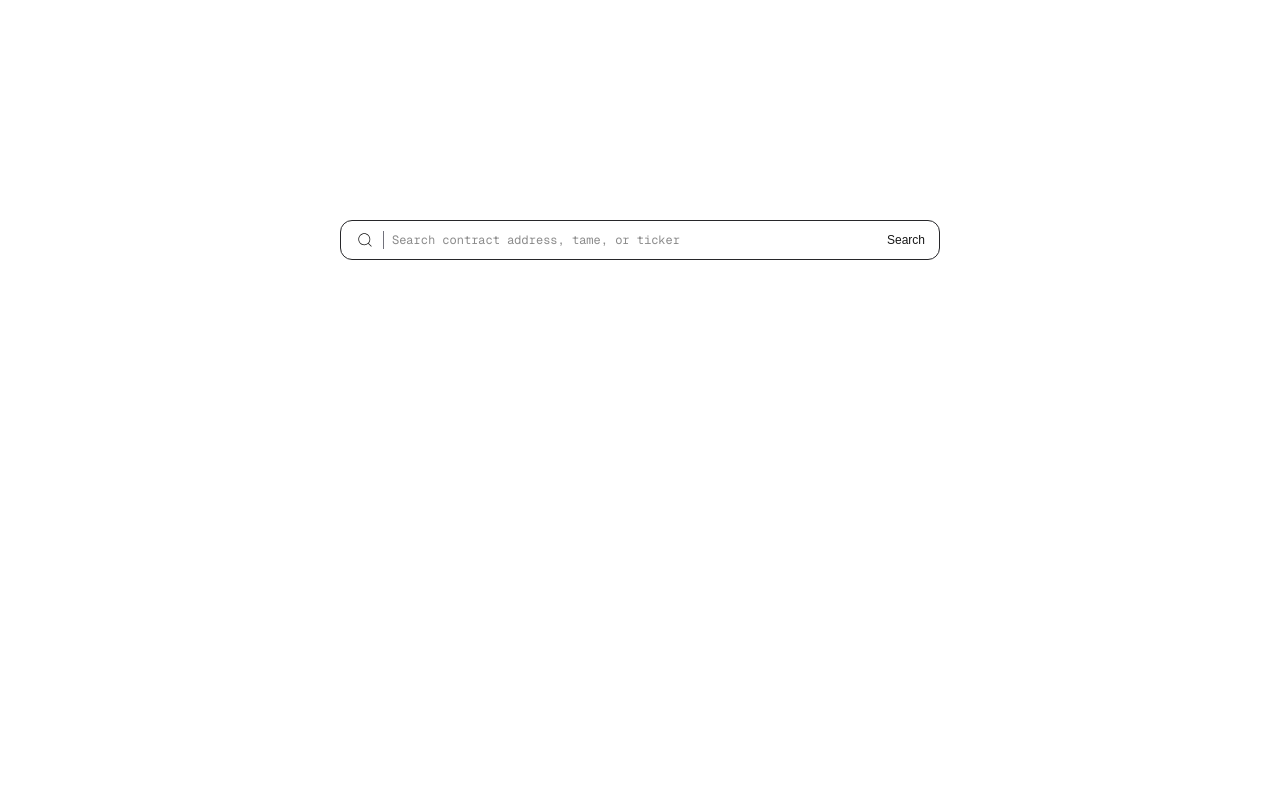
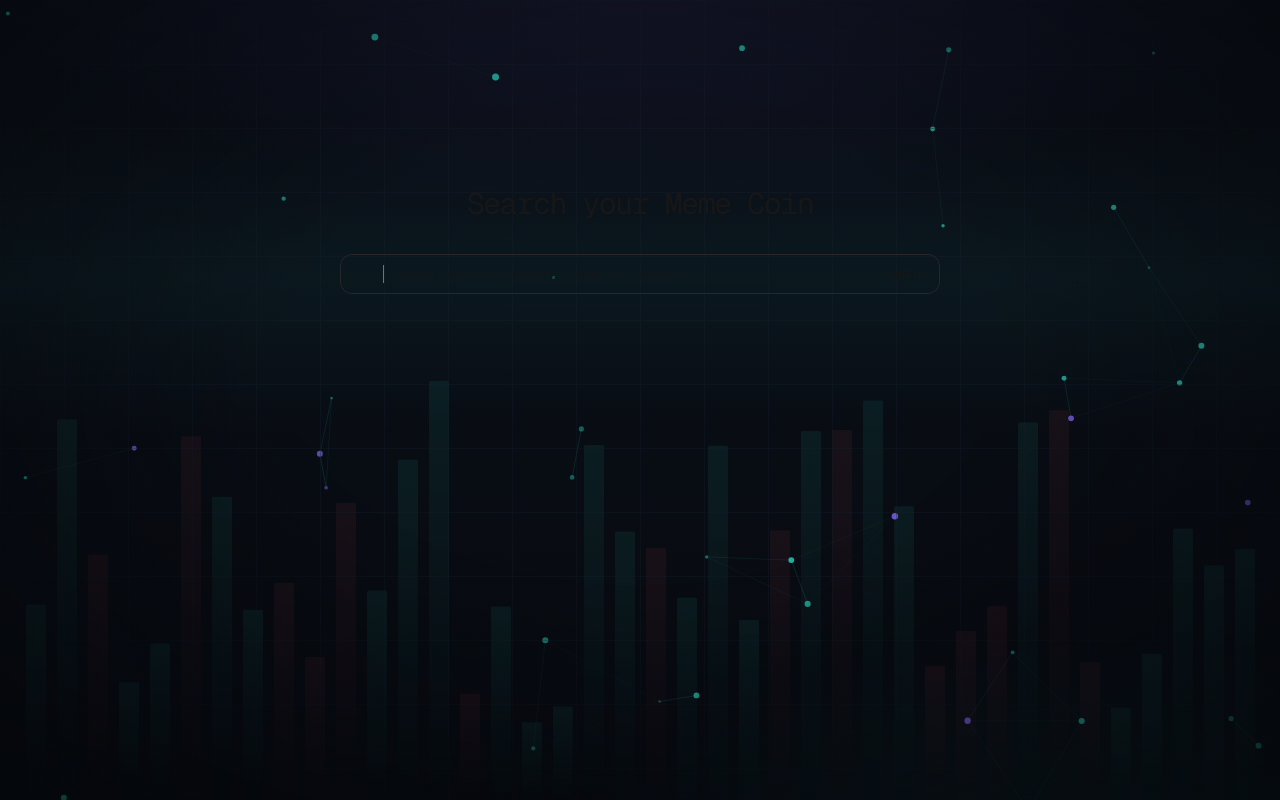
Before and after one commit to davinziii/tracrypt, a Next.js app: page / in a window 1280 px wide. Built offline with nearby package versions, Linux system fonts and the light colour scheme.

Commit message:
updated land page

```diff
--- a/app/globals.css
+++ b/app/globals.css
@@ -3,6 +3,11 @@
 :root {
   --background: #ffffff;
   --foreground: #171717;
+  --bg-base: #070a10;
+	--bg-deep: #0b0f18;
+	--line-dim: #16202c;
+	--cyan: #2be0c8;
+	--violet: #8b6bff;
 }
 
 @theme inline {
@@ -23,6 +28,54 @@ body {
   background: var(--background);
   color: var(--foreground);
   font-family: Arial, Helvetica, sans-serif;
+}
+
+.crypto-bg {
+	background:
+		radial-gradient(ellipse 90% 60% at 50% -10%, rgba(139, 107, 255, 0.10), transparent 60%),
+		radial-gradient(ellipse 70% 50% at 85% 110%, rgba(43, 224, 200, 0.08), transparent 60%),
+		linear-gradient(180deg, var(--bg-deep) 0%, var(--bg-base) 100%);
+}
+
+.candle {
+	background: linear-gradient(180deg, rgba(43, 224, 200, 0.16), rgba(43, 224, 200, 0.02));
+	animation-name: rise;
+	animation-timing-function: ease-in-out;
+	animation-iteration-count: infinite;
+	transform-origin: bottom;
+}
+.candle.down {
+	background: linear-gradient(180deg, rgba(255, 90, 110, 0.14), rgba(255, 90, 110, 0.02));
+}
+@keyframes rise {
+	0%, 100% { transform: scaleY(var(--h1)); }
+	50%      { transform: scaleY(var(--h2)); }
+}
+
+.sweep {
+	background: linear-gradient(180deg, transparent, rgba(43, 224, 200, 0.05), transparent);
+	animation: sweep-move 14s linear infinite;
+}
+@keyframes sweep-move {
+	0%   { top: -40%; }
+	100% { top: 100%; }
+}
+
+.grid-overlay {
+	background-image:
+		linear-gradient(var(--line-dim) 1px, transparent 1px),
+		linear-gradient(90deg, var(--line-dim) 1px, transparent 1px);
+	background-size: 64px 64px;
+	opacity: 0.35;
+	mask-image: radial-gradient(ellipse 80% 80% at 50% 40%, black 40%, transparent 90%);
+}
+
+.vignette {
+	background: radial-gradient(ellipse 70% 70% at 50% 45%, transparent 40%, rgba(4, 6, 10, 0.65) 100%);
+}
+
+@media (prefers-reduced-motion: reduce) {
+	.candle, .sweep { animation: none; }
 }
 
 @keyframes bounce-text {
--- a/app/page.tsx
+++ b/app/page.tsx
@@ -1,15 +1,10 @@
-// app/page.tsx
 'use client'
 
 import SearchBar from '@/components/ui/SearchBar';
-import { redirect } from 'next/navigation';
+import CryptoBackground from '@/components/CryptoBackground';
 import { useRouter } from 'next/navigation';
 
-const DEFAULT_TOKEN = "A8C3xuqscfmyLrte3VmTqrAq8kgMASius9AFNANwpump";
-
 export default function Home() {
-	// Automatically redirects '/' to '/token/A8C3xuq...'
-	// redirect(`/token/${DEFAULT_TOKEN}`);
 	const router = useRouter();
 
 	function handleSearch(address: string) {
@@ -19,7 +14,12 @@ export default function Home() {
 	}
 
 	return (
-		<div className='flex items-center justify-center w-full h-120'>
+		<div className='relative flex flex-col gap-8 items-center justify-center w-full h-120'>
+			<h1 className='text-center text-xl font-mono tracking-tighter sm:text-3xl'>
+				Search your Meme Coin
+			</h1>
+			<CryptoBackground />
+
 			<div className='w-150'>
 				<SearchBar onSearch={handleSearch}/>
 			</div>
--- /dev/null
+++ b/components/CryptoBackground.tsx
@@ -0,0 +1,177 @@
+'use client'
+
+import { useEffect, useRef, useState } from 'react';
+
+interface CandleData {
+	id: number;
+	down: boolean;
+	h1: number;
+	h2: number;
+	duration: number;
+	delay: number;
+}
+
+interface Node {
+	x: number;
+	y: number;
+	vx: number;
+	vy: number;
+	r: number;
+	hue: string;
+	pulse: number;
+}
+
+const CYAN = '43,224,200';
+const VIOLET = '139,107,255';
+const LINK_DIST = 150;
+
+function generateCandles(count = 40): CandleData[] {
+	return Array.from({ length: count }, (_, i) => {
+		const h1 = 0.15 + Math.random() * 0.55;
+		const h2 = Math.max(0.08, h1 + (Math.random() * 0.3 - 0.15));
+		return {
+			id: i,
+			down: Math.random() < 0.42,
+			h1,
+			h2,
+			duration: 6 + Math.random() * 8,
+			delay: -Math.random() * 10,
+		};
+	});
+}
+
+export default function CryptoBackground() {
+	const canvasRef = useRef<HTMLCanvasElement>(null);
+	const [candles, setCandles] = useState<CandleData[]>([]);
+
+	// generate candles client-side only, to avoid hydration mismatches
+	useEffect(() => {
+		setCandles(generateCandles(40));
+	}, []);
+
+	// ledger network canvas animation
+	useEffect(() => {
+		const canvas = canvasRef.current;
+		if (!canvas) return;
+
+		const ctx = canvas.getContext('2d');
+		if (!ctx) return;
+
+		let w = 0;
+		let h = 0;
+		let dpr = 1;
+		let nodes: Node[] = [];
+		let rafId = 0;
+
+
+        function resize() {
+            dpr = Math.min(window.devicePixelRatio || 1, 2);
+            w = window.innerWidth;
+            h = window.innerHeight;
+            canvas!.width = w * dpr;
+            canvas!.height = h * dpr;
+            ctx!.setTransform(dpr, 0, 0, dpr, 0, 0);
+        }
+
+		function initNodes() {
+			const count = Math.max(24, Math.min(70, Math.floor((w * h) / 26000)));
+			nodes = Array.from({ length: count }, (): Node => ({
+				x: Math.random() * w,
+				y: Math.random() * h,
+				vx: (Math.random() - 0.5) * 0.18,
+				vy: (Math.random() - 0.5) * 0.18,
+				r: 1.2 + Math.random() * 1.6,
+				hue: Math.random() < 0.7 ? CYAN : VIOLET,
+				pulse: Math.random() * Math.PI * 2,
+			}));
+		}
+
+		function step() {
+			ctx!.clearRect(0, 0, w, h);
+
+			for (const p of nodes) {
+				p.x += p.vx;
+				p.y += p.vy;
+				p.pulse += 0.02;
+
+				if (p.x < -20) p.x = w + 20;
+				if (p.x > w + 20) p.x = -20;
+				if (p.y < -20) p.y = h + 20;
+				if (p.y > h + 20) p.y = -20;
+			}
+
+			for (let i = 0; i < nodes.length; i++) {
+				for (let j = i + 1; j < nodes.length; j++) {
+					const a = nodes[i];
+					const b = nodes[j];
+					const dx = a.x - b.x;
+					const dy = a.y - b.y;
+					const dist = Math.sqrt(dx * dx + dy * dy);
+
+					if (dist < LINK_DIST) {
+						const alpha = (1 - dist / LINK_DIST) * 0.18;
+						ctx!.strokeStyle = `rgba(${CYAN},${alpha})`;
+						ctx!.lineWidth = 1;
+						ctx!.beginPath();
+						ctx!.moveTo(a.x, a.y);
+						ctx!.lineTo(b.x, b.y);
+						ctx!.stroke();
+					}
+				}
+			}
+
+			for (const p of nodes) {
+				const glow = 0.5 + Math.sin(p.pulse) * 0.5;
+				const alpha = 0.35 + glow * 0.4;
+				ctx!.beginPath();
+				ctx!.arc(p.x, p.y, p.r + glow * 0.8, 0, Math.PI * 2);
+				ctx!.fillStyle = `rgba(${p.hue},${alpha})`;
+				ctx!.fill();
+			}
+
+			rafId = requestAnimationFrame(step);
+		}
+
+    function handleResize() {
+            resize();
+            initNodes();
+        }
+
+        resize();
+        initNodes();
+        step();
+        window.addEventListener('resize', handleResize);
+
+        return () => {
+            window.removeEventListener('resize', handleResize);
+            cancelAnimationFrame(rafId);
+        };
+	}, []);
+
+	return (
+		<div className="crypto-bg fixed inset-0 -z-10 overflow-hidden">
+			<div className="candles absolute inset-0 flex items-end justify-between px-[2%] opacity-50">
+				{candles.map((c) => (
+					<div
+						key={c.id}
+						className={`candle w-[1.6%] rounded-t-[2px] h-[70%] ${c.down ? 'down' : ''}`}
+						style={{
+							// @ts-expect-error custom properties
+							'--h1': c.h1.toFixed(2),
+							'--h2': c.h2.toFixed(2),
+							animationDuration: `${c.duration.toFixed(1)}s`,
+							animationDelay: `${c.delay.toFixed(1)}s`,
+						}}
+					/>
+				))}
+			</div>
+
+			<div className="sweep absolute inset-x-0 h-[40%]" />
+
+			<canvas ref={canvasRef} className="absolute inset-0 block" />
+
+			<div className="grid-overlay absolute inset-0" />
+			<div className="vignette absolute inset-0" />
+		</div>
+	);
+}
--- a/components/ui/SearchBar.tsx
+++ b/components/ui/SearchBar.tsx
@@ -138,7 +138,7 @@ export default function SearchBar({onSearch}: SearchBarProps) {
             } finally {
                 setLoadingSuggestions(false)
             }
-        }, 300)
+        }, 200)
 
         return () => clearTimeout(timeoutId)
     }, [inputValue])
@@ -206,7 +206,11 @@ export default function SearchBar({onSearch}: SearchBarProps) {
                                 placeholder="Search contract address, name, or ticker"
                                 value={inputValue}
                                 onChange={(e) => setInputValue(e.target.value)}/>
-                            <button type="submit">Search</button>
+                            <button
+                                type="submit"
+                                disabled={!isValidSolanaAddress(inputValue.trim()) && suggestions.length === 0}>
+                                Search
+                            </button>
                         </div>
                     </form>
                 </div>
```
